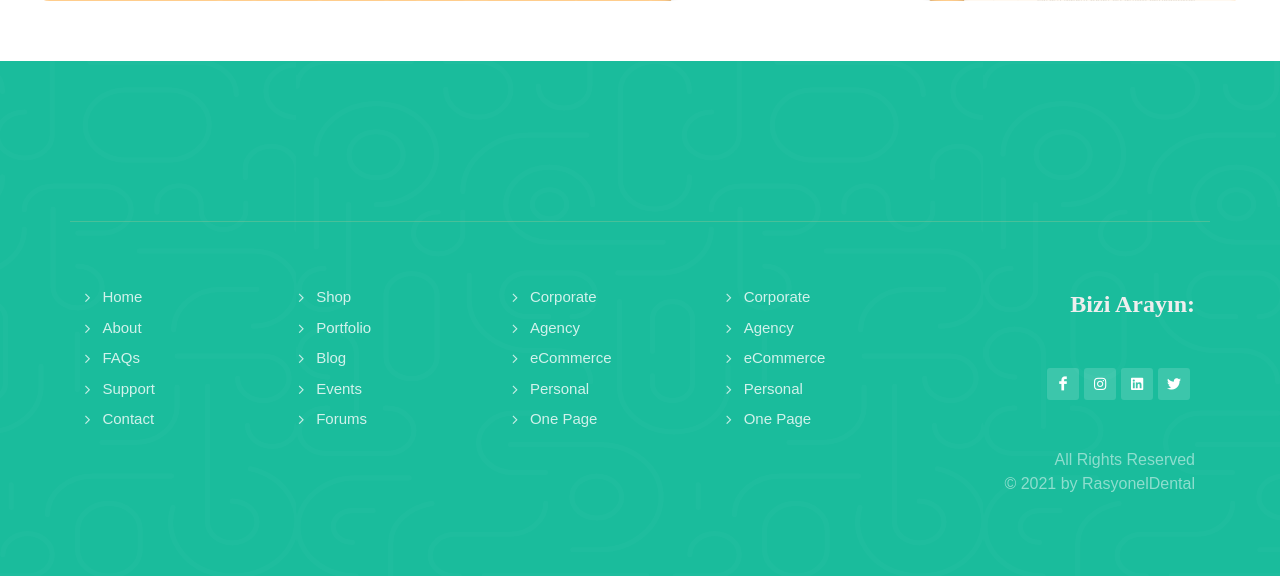
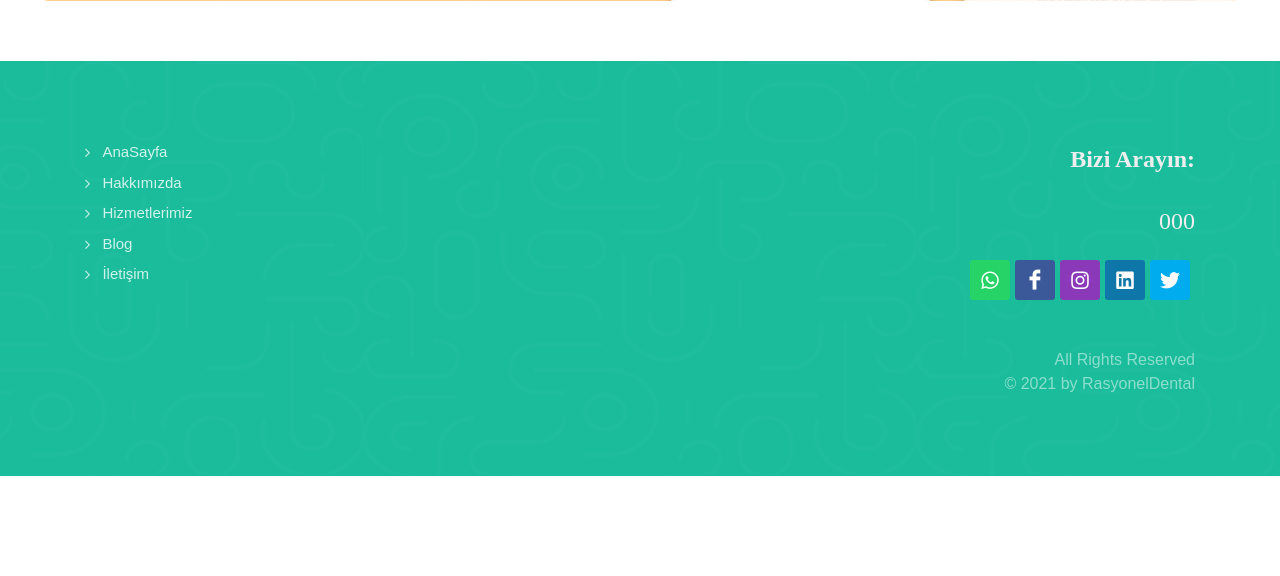
Before and after one commit to kpnemre/Django_Dentalenjektor, a Django app: page /blog/ in a window 1280 px wide. Shown: the part 2683-3259 px from the top of the page. After the commit the page ends 3159 px from the top, so only its background shows below. Run offline with Django 3.2, Linux system fonts and the light colour scheme; tables that the repository leaves empty hold one stand-in row (values such as "Sample post"); grey boxes marked "Sample" are stand-in pictures; some libraries are stand-ins or nearby versions.

Commit message:
Add Social Media connection

```diff
--- a/pages/models.py
+++ b/pages/models.py
@@ -1,7 +1,6 @@
 from django.db import models
 from django.utils.text import slugify
 from ckeditor.fields import RichTextField
-
 
 class Home(models.Model):
     title = models.CharField("Başlık", max_length = 75)
@@ -33,8 +32,8 @@
 
     class Meta:
         ordering = ['order']
-        verbose_name_plural = "Herbir Sayfa Ortak Girdiler "
-        verbose_name ="Herbir Sayfa Ortak Girdi "
+        verbose_name_plural = "AnaSayfa Ana İçerik "
+        verbose_name ="AnaSayfa Ana İçerikler "
 
 
     def __str__(self):
@@ -226,7 +225,11 @@
     email = models.EmailField()
     phone = models.CharField(max_length=20)
     phone2 = models.CharField(max_length=20)
-    whatsapp_phone = models.CharField(max_length=20)
+    whatsapp_phone = models.CharField(max_length=20,default="")
+    navmessage = models.CharField("Site en üstünde verilecek mesaj", blank=True, max_length = 75)
+    logo1 = models.ImageField("logo1", upload_to='setting/',default = "Rasyonel Dental")
+    logo2 = models.ImageField("logo2", upload_to='setting/',default = "Rasyonel Dental")
+    contact_page_image =  models.ImageField("İletişim Sayfası Ana Resim", null = True, blank = True)
     # image = models.ImageField("Hakkımızda kısmı için resim", blank=True, null=True)
     # content = models.TextField("Hakkımızda kısmı için içerik:")
     favicon = models.ImageField("Favicon resim", blank=True, null=True)
--- a/pages/views.py
+++ b/pages/views.py
@@ -12,6 +12,8 @@
     homemiddleheader = HomeMiddleHeader.objects.filter(active = True)
     first_middle_header = homemiddleheader.first()
     last_middle_header = homemiddleheader.last()
+    setting= Setting.objects.first()
+
     #headers = Header.objects.filter(active=True,is_navbar=True)
     #main_headers = headers.filter(is_dropdown=False)
     #dropdown_headers= headers.filter(is_dropdown=True)
@@ -21,6 +23,8 @@
         "homefooterup":homefooterup,
         "first_middle_header": first_middle_header,
         "last_middle_header": last_middle_header,
+        "setting":setting,
+
         #"dropdown_headers":dropdown_headers,
         # "headers": headers,
     }
@@ -29,6 +33,7 @@
 
 def contact(request):
     # contact= ContactInfo.objects.filter(active = True)
+    home = Home.objects.first()
     setting= Setting.objects.first()
     if request.method == 'POST':
         name = request.POST.get("template-contactform-name", "")
@@ -50,6 +55,8 @@
         # "abouts": abouts,
         # "rentings": rentings,
         "setting":setting,
+        "home":home,
+
         #"active_offer": "active"
     }
     return render(request, "contact.html", context)
@@ -59,9 +66,17 @@
 def about(request):
     about = About.objects.first()
     aboutcontents= AboutContent.objects.all()
+    home = Home.objects.first()
+    setting= Setting.objects.first()
+
+
     context = {
         "about":about,
         "aboutcontents":aboutcontents,
+        "home":home,
+        "setting":setting,
+
+
     }
     return render(request,'about.html', context)
 
@@ -69,22 +84,32 @@
 
 def services(request):
     services = Services.objects.first()
+    home = Home.objects.first()
+    setting= Setting.objects.first()
+
+
+
 
     context = {
         "services":services,
+        "home":home,
+        "setting":setting,
+
+
     }
     return render(request,'services.html', context)
 
 def blog(request):
     home = Home.objects.first()
+    setting= Setting.objects.first()
+
 
     context = {
         "home":home,
+        "setting":setting,
+
     }
     return render(request,'blog.html', context)
-
-
-
 
 
 
--- a/templates/about.html
+++ b/templates/about.html
@@ -185,7 +185,7 @@
 
 	<!-- Go To Top
 	============================================= -->
-	<div id="gotoTop" class="icon-angle-up"></div>
+	<!-- <div id="gotoTop" class="icon-angle-up"></div> -->
 
 
 {% endblock content %}
--- a/templates/blog.html
+++ b/templates/blog.html
@@ -202,7 +202,7 @@
 
 	<!-- Go To Top
 	============================================= -->
-	<div id="gotoTop" class="icon-angle-up"></div>
+	<!-- <div id="gotoTop" class="icon-angle-up"></div> -->
 
 
 
--- a/templates/include/footer.html
+++ b/templates/include/footer.html
@@ -9,27 +9,27 @@
         <div class="footer-widgets-wrap">
 
             <div class="row justify-content-center">
-                <div class="col-md-7 mb-3 text-center">
-                    <!-- <h3 class="display-3 font-weight-normal font-display mb-5 text-white">Download Our COVID Care App.</h3> -->
-                    <!-- <a href="#" class="button button-light button-large rounded-pill bg-color-2 text-dark px-4 py-2 h-op-09 op-ts">Register</a> -->
-                    <!-- <a href="#" class="button button-light button-large bg-white rounded-pill color px-4 py-2 ml-2 h-op-09 op-ts">Download App</a> -->
+                <!-- <div class="col-md-7 mb-3 text-center">
+                    <h3 class="display-3 font-weight-normal font-display mb-5 text-white">Download Our COVID Care App.</h3>
+                    <a href="#" class="button button-light button-large rounded-pill bg-color-2 text-dark px-4 py-2 h-op-09 op-ts">Register</a>
+                    <a href="#" class="button button-light button-large bg-white rounded-pill color px-4 py-2 ml-2 h-op-09 op-ts">Download App</a>
                 </div>
-                <div class="w-100 clear line"></div>
+                <div class="w-100 clear line"></div> -->
                 <div class="col-lg-9">
                     <div class="widget clearfix">
 
                         <div class="row col-mb-30">
                             <div class="col-lg-3 col-6 widget_links">
                                 <ul>
-                                    <li><a href="#">Home</a></li>
-                                    <li><a href="#">About</a></li>
-                                    <li><a href="#">FAQs</a></li>
-                                    <li><a href="#">Support</a></li>
-                                    <li><a href="#">Contact</a></li>
+                                    <li><a href="{% url 'pages:home' %}">AnaSayfa</a></li>
+                                    <li><a href="{% url 'pages:about' %}">Hakkımızda</a></li>
+                                    <li><a href="{% url 'pages:services' %}">Hizmetlerimiz</a></li>
+                                    <li><a href="{% url 'pages:blog' %}">Blog</a></li>
+                                    <li><a href="{% url 'pages:contact' %}">İletişim</a></li>
                                 </ul>
                             </div>
 
-                            <div class="col-lg-3 col-6 widget_links">
+                            <!-- <div class="col-lg-3 col-6 widget_links">
                                 <ul>
                                     <li><a href="#">Shop</a></li>
                                     <li><a href="#">Portfolio</a></li>
@@ -37,9 +37,9 @@
                                     <li><a href="#">Events</a></li>
                                     <li><a href="#">Forums</a></li>
                                 </ul>
-                            </div>
+                            </div> -->
 
-                            <div class="col-lg-3 col-6 widget_links">
+                            <!-- <div class="col-lg-3 col-6 widget_links">
                                 <ul>
                                     <li><a href="#">Corporate</a></li>
                                     <li><a href="#">Agency</a></li>
@@ -47,9 +47,9 @@
                                     <li><a href="#">Personal</a></li>
                                     <li><a href="#">One Page</a></li>
                                 </ul>
-                            </div>
+                            </div> -->
 
-                            <div class="col-lg-3 col-6 widget_links">
+                            <!-- <div class="col-lg-3 col-6 widget_links">
                                 <ul>
                                     <li><a href="#">Corporate</a></li>
                                     <li><a href="#">Agency</a></li>
@@ -57,7 +57,7 @@
                                     <li><a href="#">Personal</a></li>
                                     <li><a href="#">One Page</a></li>
                                 </ul>
-                            </div>
+                            </div> -->
                         </div>
 
                     </div>
@@ -74,10 +74,14 @@
                             </div>
 
                             <div class="col-12 d-flex justify-content-center justify-content-lg-end">
-                                    <a href="{{setting.facebook_url}}" class="social-icon si-small si-light si-facebook"><i class="icon-facebook"></i></a>
-                                    <a href="{{setting.instagram_url}}" class="social-icon si-small si-light si-instagram"><i class="icon-instagram"></i></a>
-                                    <a href="{{setting.linkedin_url}}" class="social-icon si-small si-light si-linkedin"><i class="icon-linkedin"></i></a>
-                                    <a href="{{setting.twitter_url}}" class="social-icon si-small si-light si-twitter"><i class="icon-twitter"></i></a>
+                                <a href="https://api.whatsapp.com/send?phone={{setting.whatsapp_phone}}" class="social-icon si-colored si-whatsapp" title="WhatsApp">
+                                    <i class="icon-whatsapp"></i>
+                                    <i class="icon-whatsapp"></i>
+                                  </a>
+                                    <a href="{{setting.facebook_url}}" class="social-icon  si-colored si-facebook"><i class="icon-facebook"></i></a>
+                                    <a href="{{setting.instagram_url}}" class="social-icon  si-colored si-instagram"><i class="icon-instagram"></i></a>
+                                    <a href="{{setting.linkedin_url}}" class="social-icon  si-colored si-linkedin"><i class="icon-linkedin"></i></a>
+                                    <a href="{{setting.twitter_url}}" class="social-icon  si-colored si-twitter"><i class="icon-twitter"></i></a>
 
                             </div>
 
--- a/templates/include/navbar.html
+++ b/templates/include/navbar.html
@@ -4,7 +4,8 @@
 		============================================= -->
 		<div id="top-bar" class="py-4 text-center bg-color-2">
 			<div class="container clearfix">
-				<h4 class="mb-0 h6 font-normal">COVID-19? We're in this together &amp; will get through this, Together. <a href="#" class="color font-weight-bold border-bottom border-width-2 border-color font-secondary ml-2">Learn more</a><i class="icon-chevron-right icon-stacked text-smaller color"></i></h4>
+				<!-- <h4 class="mb-0 h6 font-normal">COVID-19? We're in this together &amp; will get through this, Together. <a href="#" class="color font-weight-bold border-bottom border-width-2 border-color font-secondary ml-2">Learn more</a><i class="icon-chevron-right icon-stacked text-smaller color"></i></h4> -->
+				<h4 class="mb-0 h6 font-normal">{{setting.navmessage}} <a href="{% url 'pages:services' %}" class="color font-weight-bold border-bottom border-width-2 border-color font-secondary ml-2">Detalı Bigi için</a><i class="icon-chevron-right icon-stacked text-smaller color"></i></h4>
 			</div>
 		</div><!-- #top-bar end -->
 
@@ -18,8 +19,8 @@
 						<!-- Logo
 						============================================= -->
 						<div id="logo">
-							<a href="index.html" class="standard-logo"><img src="demos/covid-care/images/logo.png" alt="Canvas Logo"></a>
-							<a href="index.html" class="retina-logo"><img src="demos/covid-care/images/logo@2x.png" alt="Canvas Logo"></a>
+							<a href="{% url 'pages:home' %}" class="standard-logo"><img src="{{setting.logo1.url}}" alt="Canvas Logo"></a>
+							<a href="{% url 'pages:home' %}" class="retina-logo"><img src="{{setting.logo2.url}}" alt="Canvas Logo"></a>
 						</div><!-- #logo end -->
 
 						<!-- Primary Menu Mobile Trigger
@@ -41,7 +42,10 @@
 
 							<ul class="menu-container">
 								<li class="menu-item"><a class="menu-link" href="{% url 'pages:home' %}">AnaSayfa</a></li>
-								<li class="drop-down"><a href="{% url 'pages:about' %}">Hakkımızda</a>
+
+
+								<li class="menu-item"><a href="{% url 'pages:about' %}">Hakkımızda</a>
+
 
 								<li class="menu-item"><a class="menu-link" href="{% url 'pages:services' %}"><div>Hizmetlerimiz</div></a></li>
 								<li class="menu-item"><a class="menu-link" href="{% url 'pages:blog' %}"><div>Blog</div></a></li>
--- a/templates/index.html
+++ b/templates/index.html
@@ -381,7 +381,7 @@
 
 	<!-- Go To Top
 	============================================= -->
-	<div id="gotoTop" class="icon-angle-up"></div>
+	<!-- <div id="gotoTop" class="icon-angle-up"></div> -->
 
 
 
--- a/templates/layout.html
+++ b/templates/layout.html
@@ -91,7 +91,17 @@
     <!-- #wrapper end -->
     <!-- Go To Top
 	============================================= -->
+
+
+
+
+
+
+
+  <!-- <a  href="https://api.whatsapp.com/send?phone={{setting.whatsapp_phone}}" class="back-to-left"><i class="icofont-brand-whatsapp" ></i></a> -->
+
     <div id="gotoTop" class="icon-angle-up rounded-circle"></div>
+
 
     <!-- JavaScripts
 	============================================= -->
@@ -101,5 +111,9 @@
     <!-- Footer Scripts
 	============================================= -->
     <script src="{% static  'js/functions.js' %}"></script>
+    <script>
+      const observer = lozad();
+      observer.observe();
+    </script>
   </body>
 </html>
```
Also changed, not shown: templates/contact.html (+14 -4 lines), pages/migrations/0019_home_navmessage.py (added), pages/migrations/0020_auto_20210317_1218.py (added), pages/migrations/0021_auto_20210317_1234.py (added), pages/migrations/0022_setting_contact_page_image.py (added), pages/migrations/0023_auto_20210317_1338.py (added).
